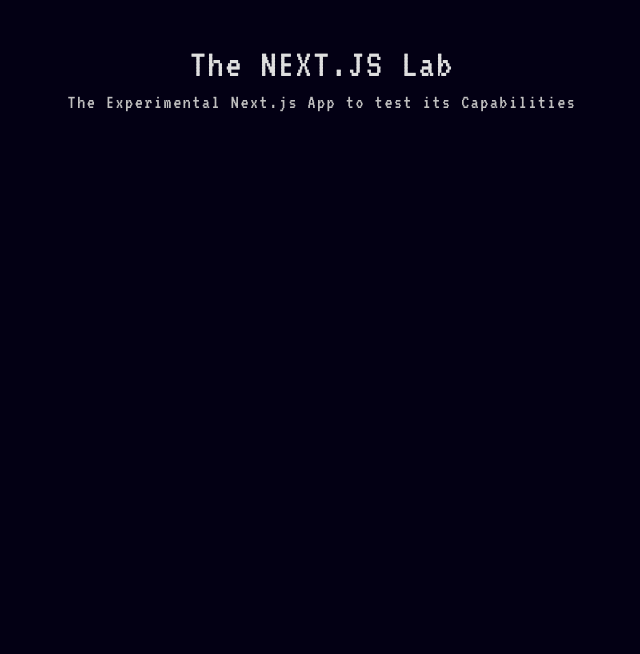
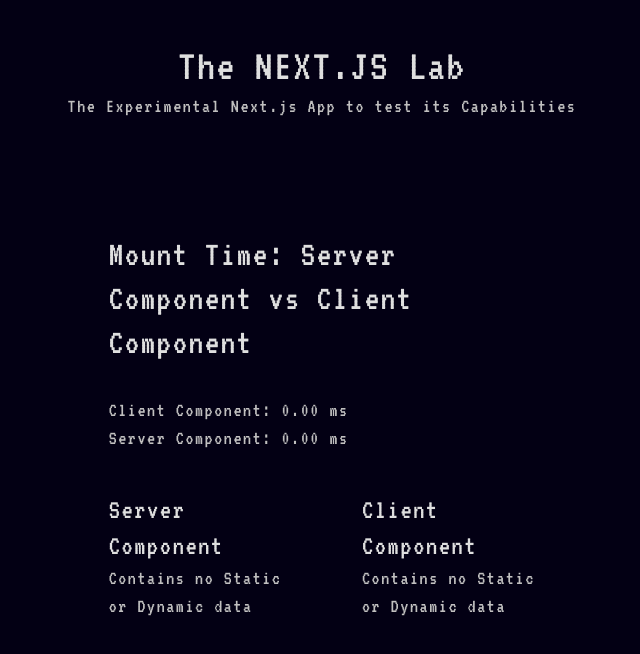
Before and after one commit to JatinMahajan-JM/theNextLab, a Next.js app: page / in a window 1280 px wide. Shown: the top 654 px of the page, without its empty margins (318-958 px from the left). Built offline with nearby package versions, Linux system fonts and the light colour scheme.

Commit message:
server vs client component mount time

```diff
--- a/app/globals.css
+++ b/app/globals.css
@@ -14,18 +14,18 @@
 }
 
 h2 {
-  font-size: 40px;
-  line-height: 48px;
+  font-size: 36px;
+  line-height: 44px;
 }
 
 h3 {
-  font-size: 24px;
-  line-height: 30px;
+  font-size: 28px;
+  line-height: 36px;
 }
 
 h4 {
-  font-size: 18px;
-  line-height: 24px;
+  font-size: 24px;
+  line-height: 30px;
 }
 
 p {
--- a/app/page.tsx
+++ b/app/page.tsx
@@ -1,8 +1,16 @@
+import HybridNoData from "@/components/hybridBit/hybridNoData";
+import ServerNoData from "@/components/serverBit/serverNoData";
+
 export default function Home() {
   return (
-    <header className="text-center my-10">
-      <h2>The NEXT.JS Lab</h2>
-      <p>The Experimental Next.js App to test its Capabilities</p>
-    </header>
+    <>
+      <header className="text-center my-10">
+        <h1>The NEXT.JS Lab</h1>
+        <p>The Experimental Next.js App to test its Capabilities</p>
+      </header>
+      <HybridNoData>
+        <ServerNoData />
+      </HybridNoData>
+    </>
   );
 }
--- /dev/null
+++ b/components/clientBit/clientNoData.tsx
@@ -0,0 +1,10 @@
+"use client";
+
+export default function ClientNoData() {
+  return (
+    <div className="clientBit">
+      <h3>Client Component</h3>
+      <p>Contains no Static or Dynamic data</p>
+    </div>
+  );
+}
--- /dev/null
+++ b/components/hybridBit/hybridNoData.tsx
@@ -0,0 +1,52 @@
+"use client";
+
+import ClientNoData from "@/components/clientBit/clientNoData";
+import React, { useState, Profiler } from "react";
+
+interface Props {
+  children: React.ReactNode;
+}
+
+export default function HybridNoData({ children }: Props) {
+  const [serverBitTime, setServerTime] = useState(0);
+  const [clientBitTime, setClientTime] = useState(0);
+
+  const onRenderCallback = (
+    id: string,
+    phase: string,
+    actualDuration: number,
+    baseDuration: number
+  ) => {
+    // console.log("Component ID:", id);
+    // console.log("Actual duration (ms):", actualDuration);
+    // console.log("phase: " + phase);
+    // console.log("baseDuration: " + baseDuration);
+    // console.log("-------------------------------");
+    if (phase === "mount") {
+      if (id === "ClientComponent")
+        setClientTime((prev) => prev + actualDuration);
+      if (id === "ServerComponent")
+        setServerTime((prev) => prev + actualDuration);
+    }
+  };
+
+  return (
+    <div className="flex flex-col gap-10 mt-28 w-1/3 mx-auto ">
+      <div>
+        <h2 className="mb-8">
+          Mount Time: Server Component vs Client Component
+        </h2>
+        <p>Client Component: {clientBitTime.toFixed(2)} ms</p>
+        <p>Server Component: {serverBitTime.toFixed(2)} ms</p>
+      </div>
+      <section className="flex items-center justify-between gap-20 ">
+        <Profiler id="ServerComponent" onRender={onRenderCallback}>
+          {children}
+        </Profiler>
+        <Profiler id="ClientComponent" onRender={onRenderCallback}>
+          <ClientNoData />
+        </Profiler>
+      </section>
+    </div>
+  );
+}
--- /dev/null
+++ b/components/serverBit/serverNoData.tsx
@@ -0,0 +1,8 @@
+export default async function ServerNoData() {
+  return (
+    <div className="serverBit">
+      <h3>Server Component</h3>
+      <p>Contains no Static or Dynamic data</p>
+    </div>
+  );
+}
```
